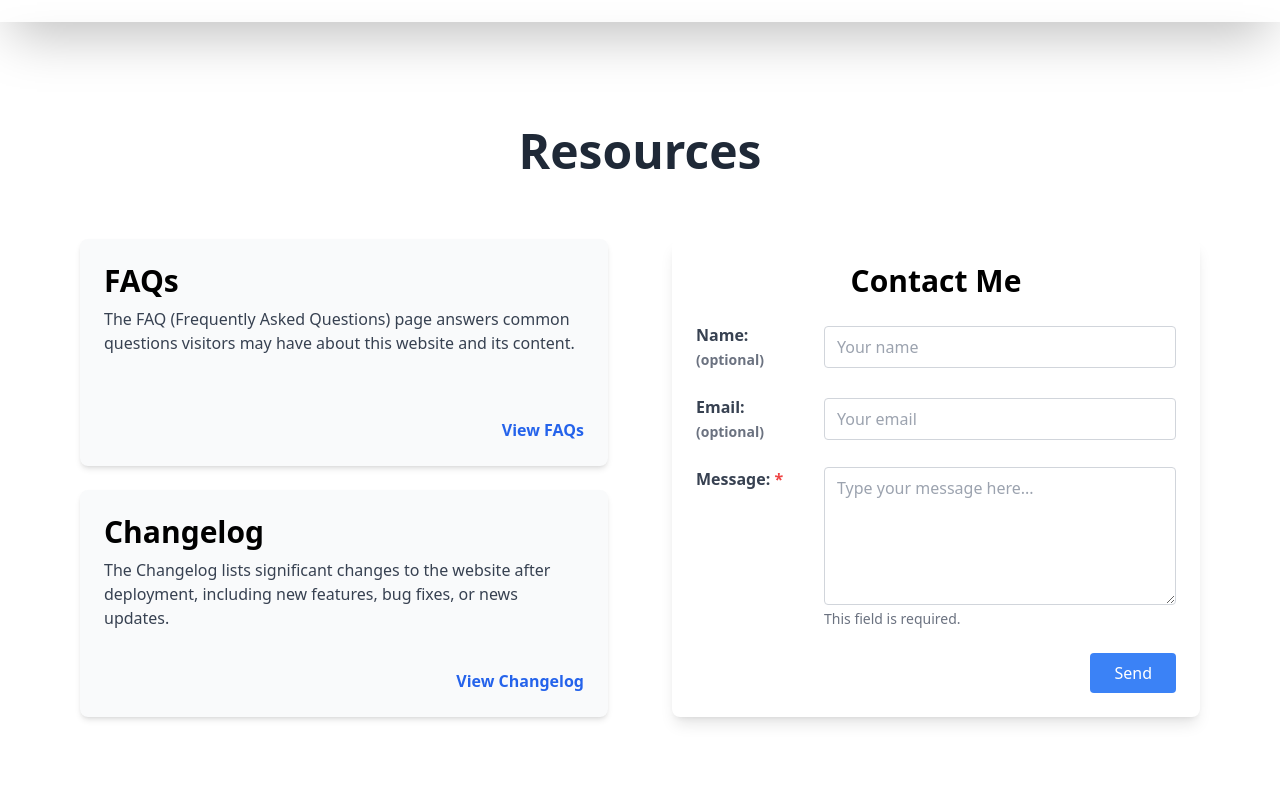
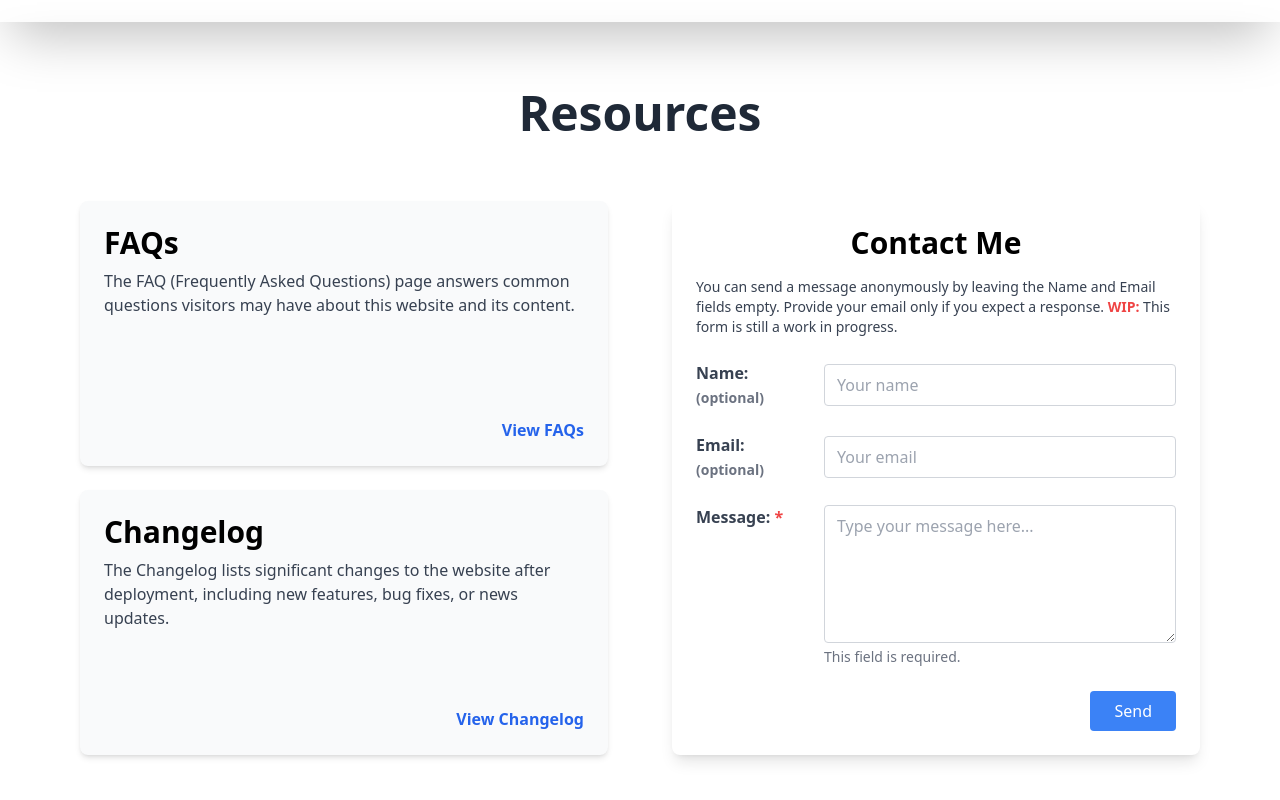
Before and after one commit to DarrenDong0426/FolioX, a React (Create React App) app in the folder client/: page / in a window 1280 px wide. Shown: the part 3230-4030 px from the top of the page. Built offline with nearby package versions, Linux system fonts and the light colour scheme.

Commit message:
Commented front end

```diff
--- a/client/src/sections/Home/Information.jsx
+++ b/client/src/sections/Home/Information.jsx
@@ -1,12 +1,31 @@
+// Imports
 import { Link } from "react-router-dom";
 
+
+/** Defines the Information section of the home page
+ *
+ * Briefly explain the FaQ and Changelog section as well as a navigation section
+ * Includes a contact message with that can be anonymous in name and email.
+ * Email should be provided if reply is wanted.
+ * Mesasge must not be blank
+ *
+ */
 export default function Information() {
   return (
     <div className="max-w-6xl w-full mx-auto flex flex-col items-center gap-16 px-4 py-10">
       <h1 className="text-5xl font-extrabold text-center text-gray-800">Resources</h1>
 
       <div className="flex flex-col lg:flex-row w-full gap-16 items-stretch">
-        {/* Left section: FAQ & Changelog */}
+        {/* Div Context wrapper for the entire resource content
+          *
+          * flex: Set the format to flexbox
+          * flex-col: Sets children coomponents to be in a column
+          * lg:flex-row: Sets children component to flex row if the screen is big enough
+          * w-full: Takes up the full width of the container
+          * gap-16: Adds a gap
+          * items-stretch: Ensures each children stretches to take up the whole space in the cross-axis
+          *
+          */}
         <div className="flex flex-col flex-1 gap-6">
           <div className="bg-gray-50 p-6 rounded-lg shadow-md flex-1 flex flex-col justify-between">
             <div>
@@ -18,7 +37,7 @@ export default function Information() {
             <div className="text-right mt-auto">
               <Link
                 to="/FaQs"
-                className="font-semibold text-blue-600 hover:text-red-600 transition-colors"
+                className="font-semibold text-blue-600 hover:text-red-600"
               >
                 View FAQs
               </Link>
@@ -45,7 +64,12 @@ export default function Information() {
 
         <div className="flex-1 flex flex-col">
           <div className="bg-white p-6 rounded-lg shadow-lg flex-1 flex flex-col">
-            <h2 className="text-3xl font-bold mb-6 text-center">Contact Me</h2>
+            <h2 className="text-3xl font-bold mb-4 text-center">Contact Me</h2>
+            <p className="text-gray-700 text-sm mb-6">
+              You can send a message anonymously by leaving the Name and Email fields empty.
+              Provide your email only if you expect a response.
+              <span className="text-red-500 font-semibold"> WIP:</span> This form is still a work in progress.
+            </p>
 
             <form action="/submit" method="POST" className="space-y-6 flex-1 flex flex-col justify-between">
               <div className="flex flex-col md:flex-row md:items-center gap-2 md:gap-4">
@@ -59,6 +83,19 @@ export default function Information() {
                   className="flex-1 border border-gray-300 rounded px-3 py-2 focus:outline-none focus:ring-2 focus:ring-blue-400"
                   placeholder="Your name"
                 />
+                {/* Div context wrapper for the Name input
+                  *
+                  * flex-1: The container can grow to fill in space
+                  * border: Gives a border
+                  * border-gray-300: Sets the border color
+                  * rounded: Sets the corner of the container to round
+                  * px-3: Adds a padding in the x-axis
+                  * py-2: Adds a padding in the y-axis
+                  * focus:outline-none: Removes the default border set by the browser
+                  * focus:ring-2: On focus, adds a glowing ring of size 2 to the input
+                  * focus:ring-blue-400: On focus, sets the ring color
+                  *
+                  */}
               </div>
 
               <div className="flex flex-col md:flex-row md:items-center gap-2 md:gap-4">
@@ -91,6 +128,7 @@ export default function Information() {
                 </div>
               </div>
 
+              {/* Submit */}
               <div className="flex justify-end">
                 <button
                   type="submit"
```
Also changed, not shown: 1 other file (tests, documents, lock files or other folders).
